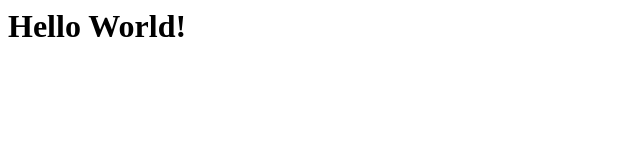
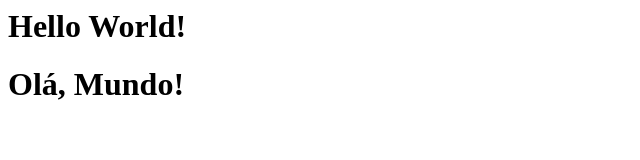
Before and after one commit to MarcalCampos/test, a plain HTML site: page index.html in a window 1280 px wide. Shown: the whole page, without its empty margins (0-640 px from the left). Drawn offline with Linux system fonts and the light colour scheme.

Commit message:
Add title

```diff
--- a/index.html
+++ b/index.html
@@ -1 +1,2 @@
 <h1>Hello World!</h1>
+<h1>Olá, Mundo!</h1>
```
